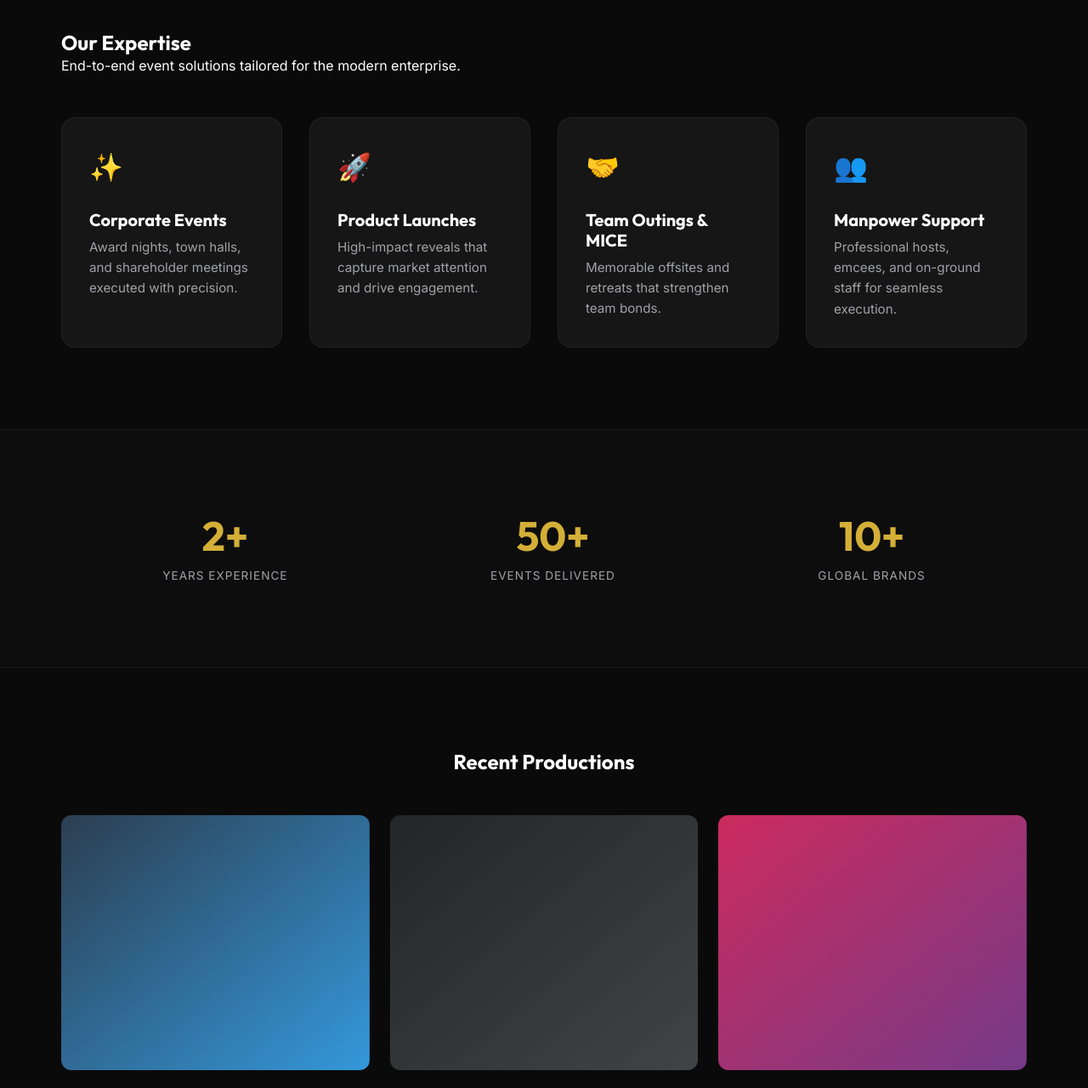
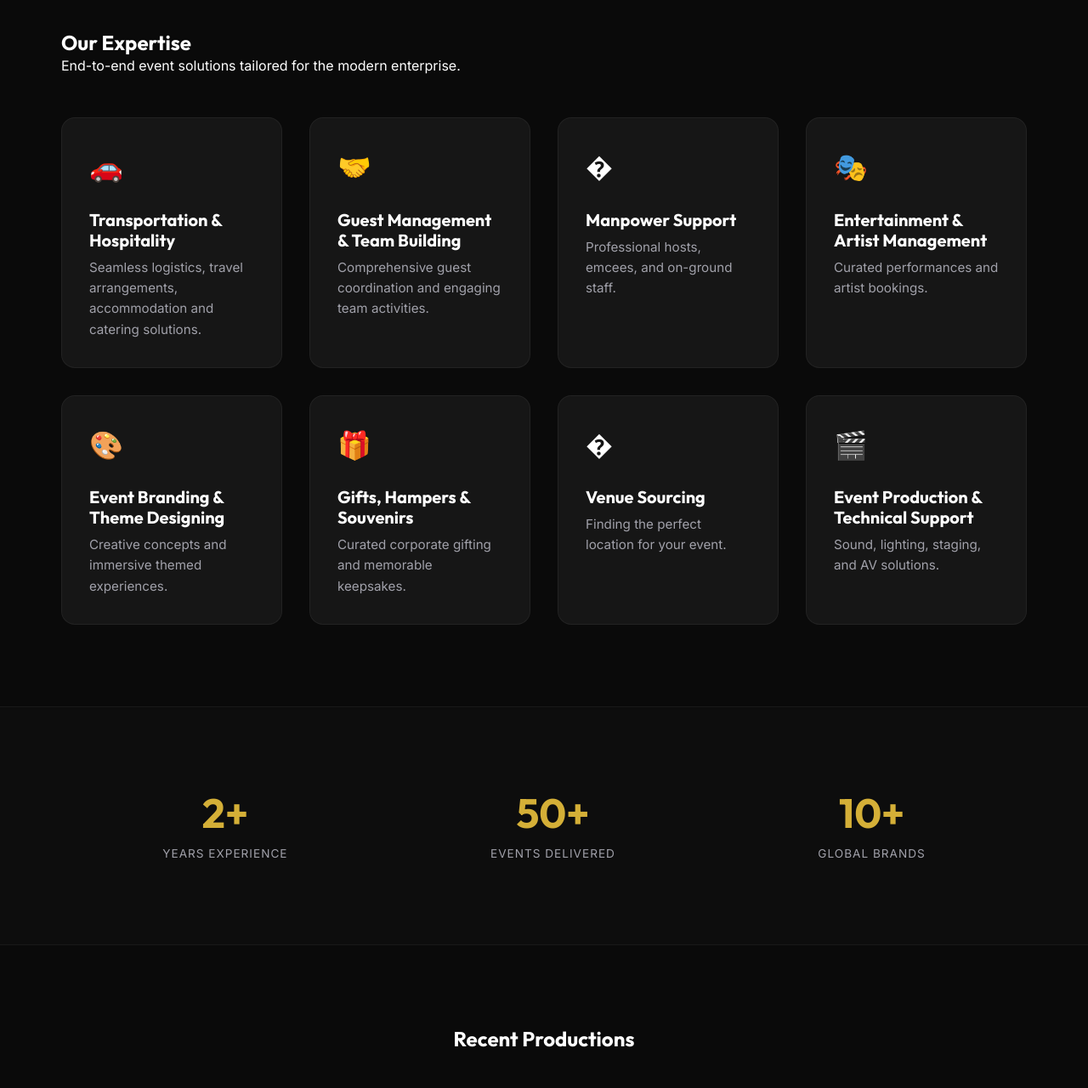
Before and after one commit to mearjunr/luminaevents, a website built with Vite: page index.html in a window 1280 px wide. Shown: the part 860-2140 px from the top of the page at 85% size. Built offline with nearby package versions, Linux system fonts and the light colour scheme.

Commit message:
new imagee uploaded

```diff
--- a/index.html
+++ b/index.html
@@ -65,27 +65,45 @@
                         <p class="section-desc">End-to-end event solutions tailored for the modern enterprise.</p>
                     </div>
                     <div class="grid services-grid">
-                        <!-- Service Cards will be injected here or hardcoded -->
                         <div class="card service-card">
-                            <div class="icon">✨</div>
-                            <h3>Corporate Events</h3>
-                            <p>Award nights, town halls, and shareholder meetings executed with precision.</p>
-                        </div>
-                        <div class="card service-card">
-                            <div class="icon">🚀</div>
-                            <h3>Product Launches</h3>
-                            <p>High-impact reveals that capture market attention and drive engagement.</p>
+                            <div class="icon">🚗</div>
+                            <h3>Transportation &amp; Hospitality</h3>
+                            <p>Seamless logistics, travel arrangements, accommodation and catering solutions.</p>
                         </div>
                         <div class="card service-card">
                             <div class="icon">🤝</div>
-                            <h3>Team Outings & MICE</h3>
-                            <p>Memorable offsites and retreats that strengthen team bonds.</p>
+                            <h3>Guest Management &amp; Team Building</h3>
+                            <p>Comprehensive guest coordination and engaging team activities.</p>
                         </div>
-
                         <div class="card service-card">
-                            <div class="icon">👥</div>
+                            <div class="icon">�</div>
                             <h3>Manpower Support</h3>
-                            <p>Professional hosts, emcees, and on-ground staff for seamless execution.</p>
+                            <p>Professional hosts, emcees, and on-ground staff.</p>
+                        </div>
+                        <div class="card service-card">
+                            <div class="icon">🎭</div>
+                            <h3>Entertainment &amp; Artist Management</h3>
+                            <p>Curated performances and artist bookings.</p>
+                        </div>
+                        <div class="card service-card">
+                            <div class="icon">🎨</div>
+                            <h3>Event Branding &amp; Theme Designing</h3>
+                            <p>Creative concepts and immersive themed experiences.</p>
+                        </div>
+                        <div class="card service-card">
+                            <div class="icon">🎁</div>
+                            <h3>Gifts, Hampers &amp; Souvenirs</h3>
+                            <p>Curated corporate gifting and memorable keepsakes.</p>
+                        </div>
+                        <div class="card service-card">
+                            <div class="icon">�</div>
+                            <h3>Venue Sourcing</h3>
+                            <p>Finding the perfect location for your event.</p>
+                        </div>
+                        <div class="card service-card">
+                            <div class="icon">🎬</div>
+                            <h3>Event Production &amp; Technical Support</h3>
+                            <p>Sound, lighting, staging, and AV solutions.</p>
                         </div>
                     </div>
                 </div>
@@ -118,26 +136,18 @@
                     <div class="portfolio-grid">
                         <div class="portfolio-item p1">
                             <div class="overlay">
-                                <h4>Tech Summit 2025</h4>
-                                <p>Immersive AI Experience</p>
+                                <h4>Marriage Ceremony</h4>
                             </div>
                         </div>
                         <div class="portfolio-item p2">
                             <div class="overlay">
-                                <h4>Global Town Hall</h4>
-                                <p>Virtual Connect</p>
+                                <h4>Business Meet-up</h4>
                             </div>
                         </div>
-                        <div class="portfolio-item p3">
-                            <div class="overlay">
-                                <h4>Neon Product Launch</h4>
-                                <p>Interactive Reveal</p>
-                            </div>
-                        </div>
+
                         <div class="portfolio-item p4">
                             <div class="overlay">
-                                <h4>Leadership Retreat</h4>
-                                <p>Coorg Wellness Resort</p>
+                                <h4>Corporate Events</h4>
                             </div>
                         </div>
                     </div>
--- a/style.css
+++ b/style.css
@@ -436,21 +436,17 @@ ul {
     transition: transform 0.4s ease;
 }
 
-/* Placeholders for portfolio images using gradients */
+/* Portfolio production images */
 .p1 {
-    background-image: linear-gradient(to bottom right, #2c3e50, #3498db);
+    background-image: url('./images/production1.jpg');
 }
 
 .p2 {
-    background-image: linear-gradient(to bottom right, #232526, #414345);
-}
-
-.p3 {
-    background-image: linear-gradient(to bottom right, #cc2b5e, #753a88);
+    background-image: url('./images/production2.jpg');
 }
 
 .p4 {
-    background-image: linear-gradient(to bottom right, #1f4037, #99f2c8);
+    background-image: url('./images/production4.jpg');
 }
 
 .portfolio-item:hover {
```
Also changed, not shown: event1.jpeg (added), event2.jpeg (added), event3.jpeg (added), event4.jpeg (added), images/production1.jpg (added), images/production2.jpg (added), images/production4.jpg (added).
